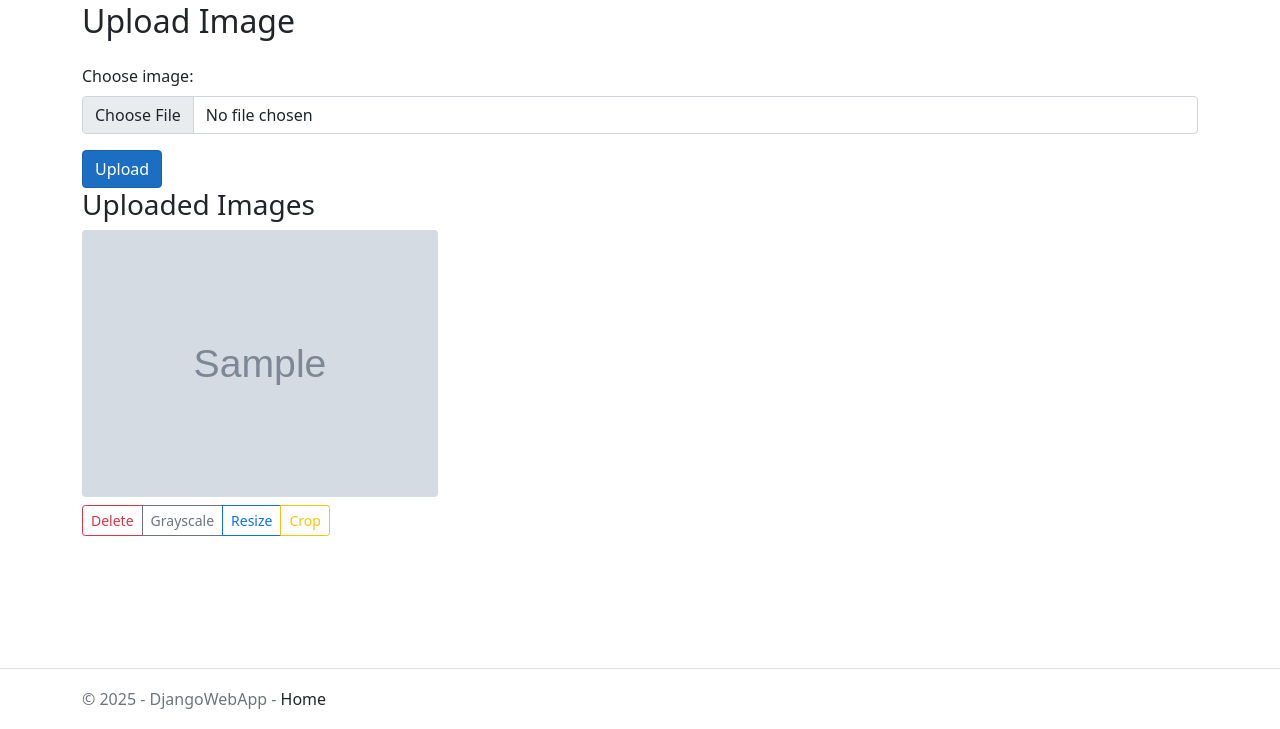
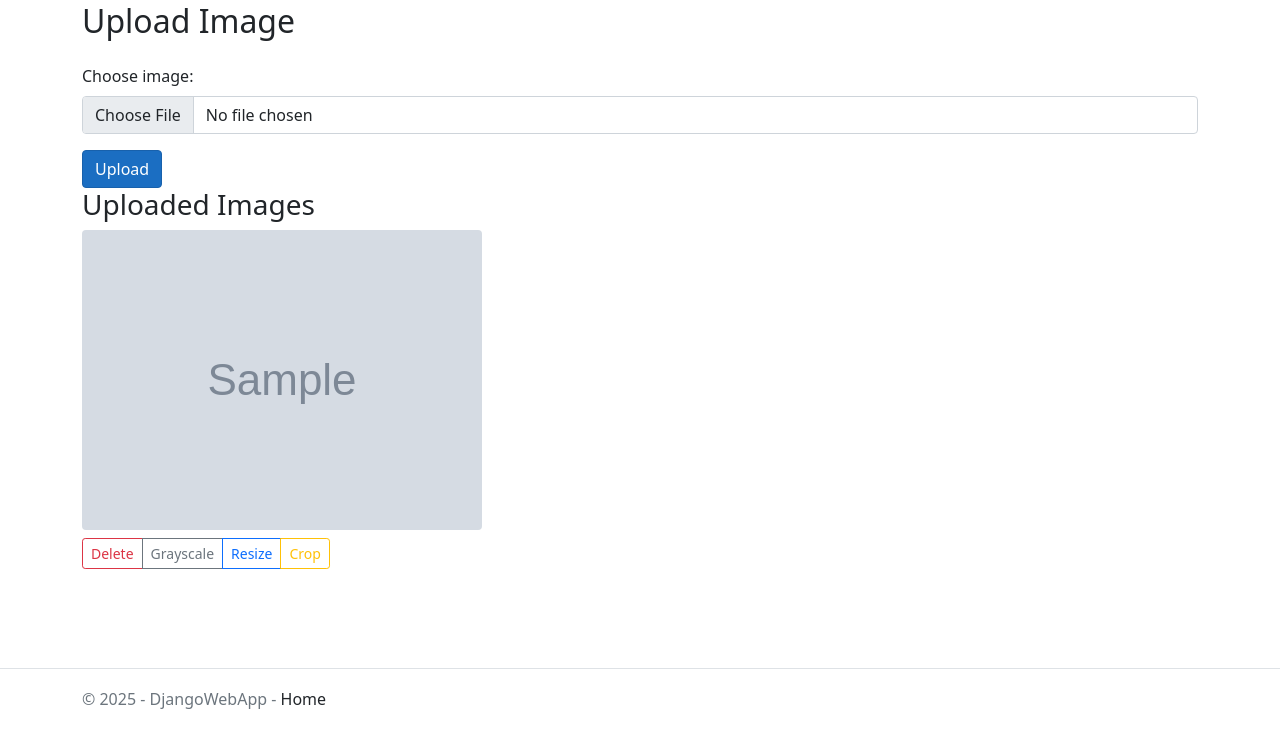
Before and after one commit to lucosmo/DjangoWebApp, a Django app: template coreapp/templates/core/image_list.html in a window 1280 px wide. Shown: the part 71-800 px from the top of the page. Run offline with Django 4.2, Linux system fonts and the light colour scheme; tables that the repository leaves empty hold one stand-in row (values such as "Sample post"); the template is opened without the code that fills it: values that come from a table or form of the project are taken from there, most other values are stand-ins (such as "Sample title", 1, 10 or a date in 2020); grey boxes marked "Sample" are stand-in pictures.

Commit message:
display original sized image

```diff
--- a/coreapp/templates/core/image_list.html
+++ b/coreapp/templates/core/image_list.html
@@ -22,7 +22,7 @@
 <div class="row">
   {% if image %}
     <div class="col-md-4 mb-4">
-      <img src="{{ image_url }}" class="img-fluid rounded mb-2" alt="{{ image_url }}">
+      <img src="{{ image_url }}" class="rounded mb-2" alt="{{ image_url }}">
 
 
       <div class="btn-group" role="group">
```
